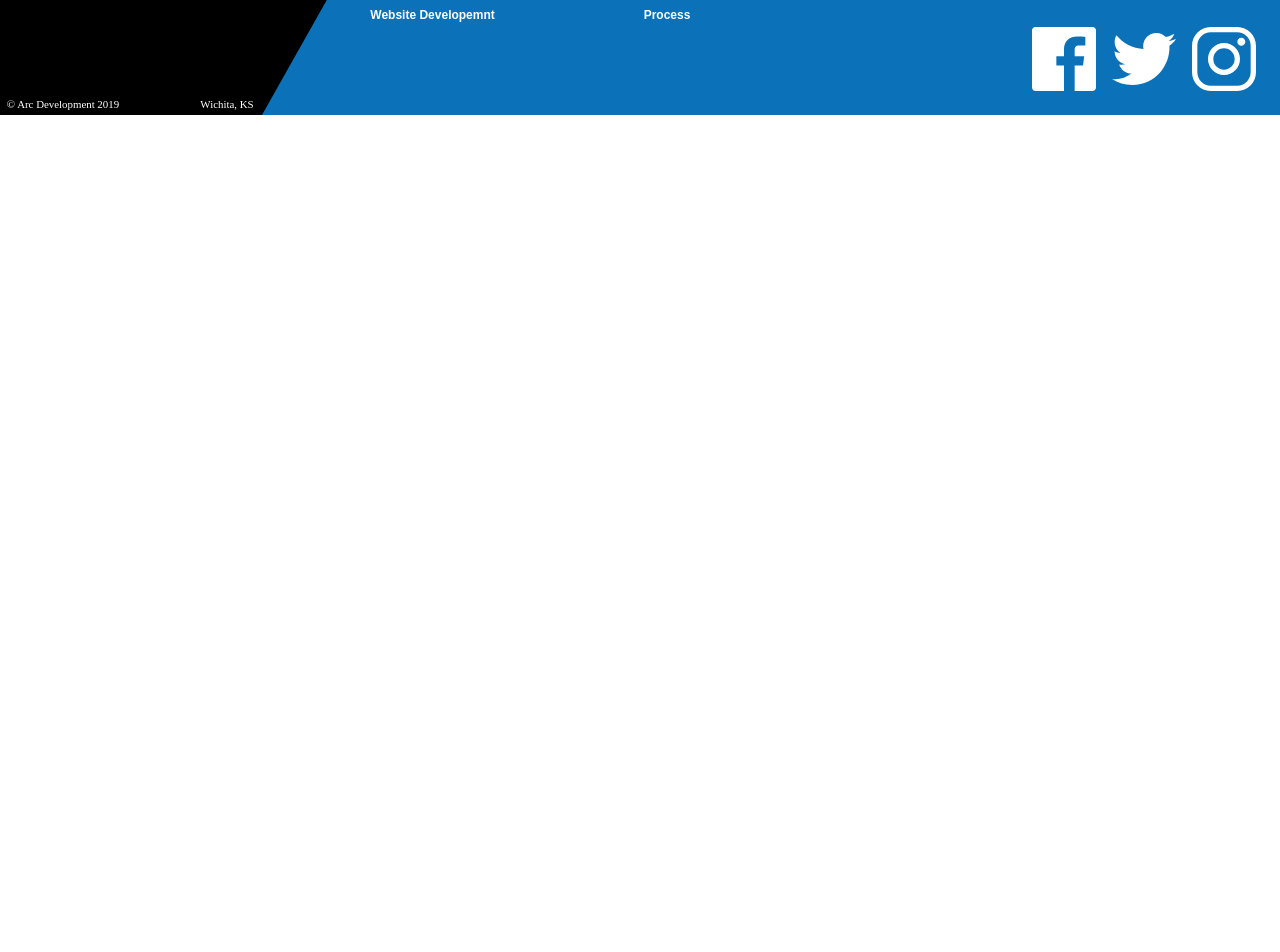
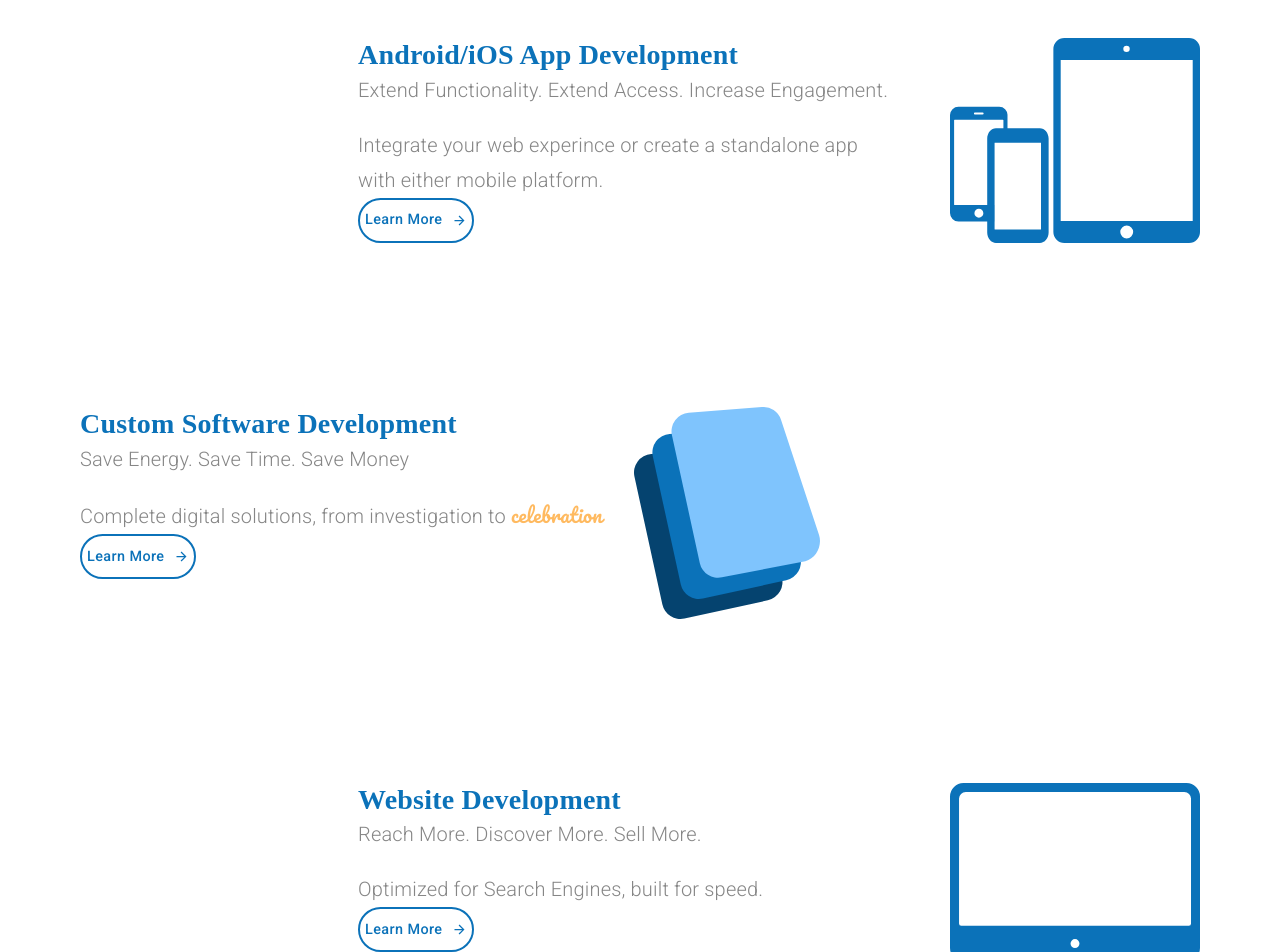
Before and after one commit to arunsinghsnd/NativeCodeLab, a React (Create React App) app: page /services in a window 1280 px wide. Shown: the part 260-1212 px from the top of the page. Before the commit the page ends 800 px from the top, so only its background shows below. Built offline with nearby package versions, Linux system fonts and the light colour scheme.

Commit message:
created the services apge and made resopnsive to it

```diff
--- a/src/components/App.js
+++ b/src/components/App.js
@@ -6,6 +6,7 @@ import theme from "./ui/Theme";
 import Header from "./ui/Header";
 import Footer from "./ui/Footer";
 import LandingPage from "./LandingPage";
+import Services from "./Services";
 
 function App() {
   const [selectedIndex, setSelectedIndex] = useState(0);
@@ -34,7 +35,13 @@ function App() {
           <Route
             exact
             path="/services"
-            component={() => <div>services!</div>}
+            render={props => (
+              <Services
+                {...props}
+                setValue={setValue}
+                setSelectedIndex={setSelectedIndex}
+              />
+            )}
           />
           <Route
             exact
--- /dev/null
+++ b/src/components/Services.js
@@ -0,0 +1,262 @@
+import React from "react";
+import {
+  Button,
+  Grid,
+  makeStyles,
+  useTheme,
+  Typography,
+  useMediaQuery,
+} from "@material-ui/core";
+import { Link } from "react-router-dom";
+
+import ButtonArrow from "../components/ui/ButtonArrow";
+import customSoftware from "../assets/Custom Software Icon.svg";
+import mobileAppsIcon from "../assets/mobileIcon.svg";
+import websitesIcon from "../assets/websiteIcon.svg";
+
+const useStyles = makeStyles(theme => ({
+  learnButton: {
+    ...theme.typography.learnButtom,
+    fontSize: "0.9rem",
+    height: 45,
+    padding: 5,
+    [theme.breakpoints.down("sm")]: {
+      marginBottom: "2em",
+    },
+  },
+  mainContainer: {
+    marginTop: "5em",
+    [theme.breakpoints.down("md")]: {
+      marginTop: "3em",
+    },
+    [theme.breakpoints.down("xs")]: {
+      marginTop: "2em",
+    },
+  },
+  heroTextContainer: {
+    minWidth: "21.5em",
+    marginLeft: "1em",
+    [theme.breakpoints.down("xs")]: {
+      marginLeft: 0,
+    },
+  },
+  specialText: {
+    fontFamily: "Pacifico",
+    color: theme.palette.common.orange,
+  },
+  subtitle: {
+    marginBottom: "1em",
+  },
+  icon: {
+    marginLeft: "2em",
+    [theme.breakpoints.down("xs")]: {
+      marginLeft: 0,
+    },
+  },
+  serviceContainer: {
+    marginTop: "10em",
+    [theme.breakpoints.down("sm")]: {
+      padding: 25,
+    },
+  },
+
+  revolutionCard: {
+    position: "absolute",
+    boxShadow: theme.shadows[10],
+    borderRadius: 15,
+    padding: "10em",
+    [theme.breakpoints.down("sm")]: {
+      paddingTop: "8em",
+      paddingBottom: "8em",
+      paddingLeft: 0,
+      paddingRight: 0,
+      borderRadius: 0,
+      width: "100%",
+    },
+  },
+}));
+
+const Services = props => {
+  const classes = useStyles();
+  const theme = useTheme();
+  const matchesSM = useMediaQuery(theme.breakpoints.down("sm"));
+
+  return (
+    <Grid container direction="column">
+      <Grid
+        item
+        style={{
+          marginLeft: matchesSM ? 0 : "5em",
+          marginTop: matchesSM ? "1em" : "2em",
+        }}
+      >
+        <Typography
+          align={matchesSM ? "center" : undefined}
+          variant="h2"
+          gutterBottom
+        >
+          Services
+        </Typography>
+      </Grid>
+      {/*-----Android/iOS App  Block Start-------*/}
+      <Grid item>
+        <Grid
+          container
+          direction="row"
+          justifyContent={matchesSM ? "center" : "flex-end"}
+          className={classes.serviceContainer}
+          style={{ marginTop: matchesSM ? "1em" : "5em" }}
+        >
+          <Grid
+            item
+            style={{
+              textAlign: matchesSM ? "center" : undefined,
+              width: matchesSM ? undefined : "35em",
+            }}
+          >
+            <Typography variant="h4">Android/iOS App Development</Typography>
+            <Typography variant="subtitle1" className={classes.subtitle}>
+              Extend Functionality. Extend Access. Increase Engagement.
+            </Typography>
+            <Typography variant="subtitle1">
+              Integrate your web experince or create a standalone app
+              {matchesSM ? null : <br />} with either mobile platform.
+            </Typography>
+            <Button
+              variant="outlined"
+              className={classes.learnButton}
+              component={Link}
+              to="/mobileapps"
+              onClick={() => {
+                props.setValue(1);
+                props.setSelectedIndex(2);
+              }}
+            >
+              <span style={{ marginRight: 10 }}>Learn More</span>
+              <ButtonArrow
+                height={15}
+                width={15}
+                fill={theme.palette.common.blue}
+              />
+            </Button>
+          </Grid>
+          <Grid item style={{ marginRight: matchesSM ? 0 : "5em" }}>
+            <img
+              className={classes.icon}
+              alt="Android/iOS App Development icon"
+              src={mobileAppsIcon}
+              width="250em"
+            />
+          </Grid>
+        </Grid>
+      </Grid>
+      {/*-----Android/IOS Block End-------*/}
+      {/*-----Services Block Start-------*/}
+      <Grid item>
+        <Grid
+          container
+          direction="row"
+          justifyContent={matchesSM ? "center" : undefined}
+          className={classes.serviceContainer}
+        >
+          <Grid
+            item
+            style={{
+              marginLeft: matchesSM ? 0 : "5em",
+              textAlign: matchesSM ? "center" : undefined,
+            }}
+          >
+            <Typography variant="h4">Custom Software Development</Typography>
+            <Typography variant="subtitle1" className={classes.subtitle}>
+              Save Energy. Save Time. Save Money
+            </Typography>
+            <Typography variant="subtitle1">
+              Complete digital solutions, from investigation to{" "}
+              <span className={classes.specialText}>celebration</span>
+            </Typography>
+            <Button
+              variant="outlined"
+              className={classes.learnButton}
+              component={Link}
+              to="/customsoftware"
+              onClick={() => {
+                props.setValue(1);
+                props.setSelectedIndex(1);
+              }}
+            >
+              <span style={{ marginRight: 10 }}>Learn More</span>
+              <ButtonArrow
+                height={15}
+                width={15}
+                fill={theme.palette.common.blue}
+              />
+            </Button>
+          </Grid>
+          <Grid item>
+            <img
+              className={classes.icon}
+              alt="custom software icon"
+              src={customSoftware}
+            />
+          </Grid>
+        </Grid>
+      </Grid>
+      {/*-----Services Block End-------*/}
+
+      {/*-----Websites Block Start-------*/}
+      <Grid item>
+        <Grid
+          container
+          direction="row"
+          justifyContent={matchesSM ? "center" : "flex-end"}
+          className={classes.serviceContainer}
+          style={{ marginBottom: "10em" }}
+        >
+          <Grid
+            item
+            style={{
+              textAlign: matchesSM ? "center" : undefined,
+              width: matchesSM ? undefined : "35em",
+            }}
+          >
+            <Typography variant="h4">Website Development</Typography>
+            <Typography variant="subtitle1" className={classes.subtitle}>
+              Reach More. Discover More. Sell More.
+            </Typography>
+            <Typography variant="subtitle1">
+              Optimized for Search Engines, built for speed.
+            </Typography>
+            <Button
+              variant="outlined"
+              className={classes.learnButton}
+              component={Link}
+              to="/websites"
+              onClick={() => {
+                props.setValue(1);
+                props.setSelectedIndex(3);
+              }}
+            >
+              <span style={{ marginRight: 10 }}>Learn More</span>
+              <ButtonArrow
+                height={15}
+                width={15}
+                fill={theme.palette.common.blue}
+              />
+            </Button>
+          </Grid>
+          <Grid item style={{ marginRight: matchesSM ? 0 : "5em" }}>
+            <img
+              className={classes.icon}
+              alt="Website software icon"
+              src={websitesIcon}
+              width="250em"
+            />
+          </Grid>
+        </Grid>
+      </Grid>
+      {/*-----Website Developemnt  Block End-------*/}
+    </Grid>
+  );
+};
+
+export default Services;
```
